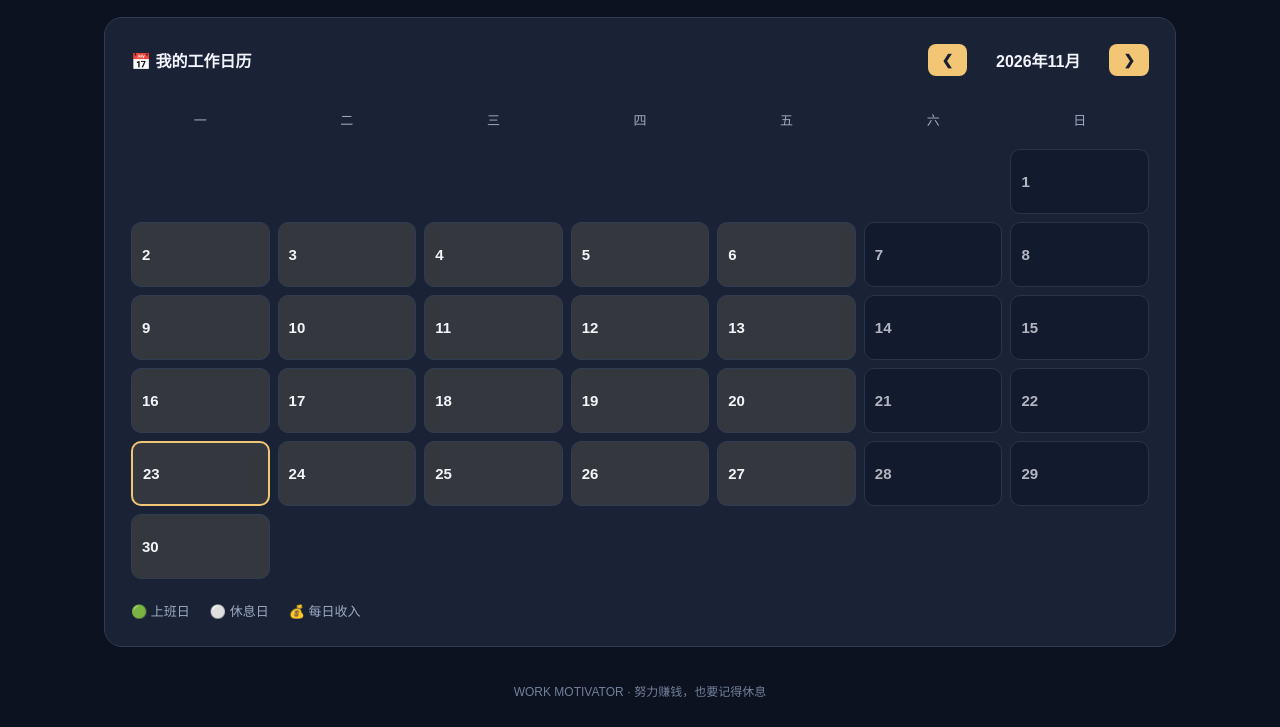
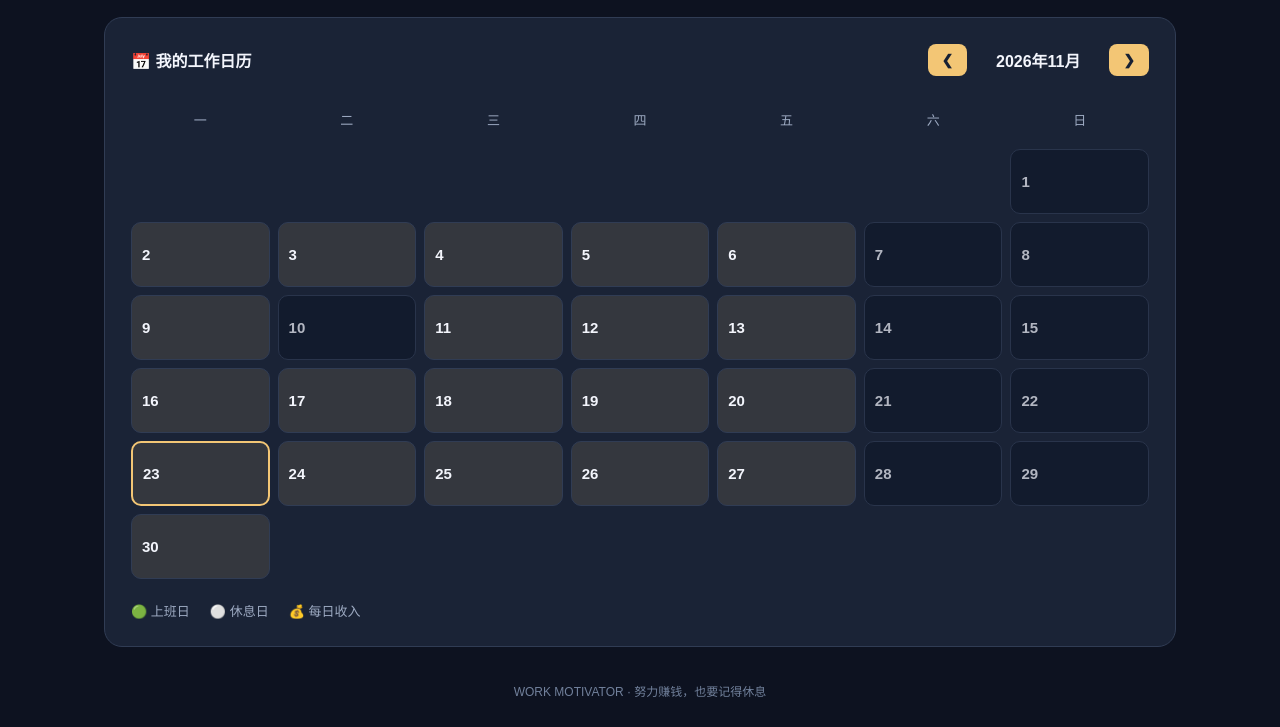
Before and after one commit to sbsvhans-jpg/work-motivator, a plain HTML site: page index.html in a window 1280 px wide. Both pictures are taken after a click on the button "10". Shown: the part 1091-1818 px from the top of the page. Drawn offline with Linux system fonts and the light colour scheme.

Commit message:
Update index.html

```diff
--- a/index.html
+++ b/index.html
@@ -814,12 +814,53 @@ function renderWorkCalendar() {
     dayCell.type = "button";
     dayCell.className = "calendar-day";
 
-    // Default: Monday-Friday workdays
-    if (weekday === 0 || weekday === 6) {
-      dayCell.classList.add("restday");
-    } else {
-      dayCell.classList.add("workday");
-    }
+
+    // Read saved status or use weekday default
+    const dateKey = getCalendarDateKey(year, month, day);
+    const savedRecord = calendarRecords[dateKey];
+
+    const defaultStatus =
+      weekday === 0 || weekday === 6
+        ? "restday"
+        : "workday";
+
+    const savedStatus =
+      savedRecord &&
+      (savedRecord.status === "workday" ||
+       savedRecord.status === "restday")
+        ? savedRecord.status
+        : null;
+
+    const currentStatus = savedStatus || defaultStatus;
+
+    dayCell.classList.add(currentStatus);
+
+    // Click a date to toggle its work status
+    dayCell.addEventListener("click", function () {
+      const nextStatus =
+        dayCell.classList.contains("workday")
+          ? "restday"
+          : "workday";
+
+      const previousRecord = calendarRecords[dateKey];
+
+      calendarRecords[dateKey] = {
+        ...(previousRecord &&
+          typeof previousRecord === "object" &&
+          !Array.isArray(previousRecord)
+            ? previousRecord
+            : {}),
+        status: nextStatus
+      };
+
+      if (!saveCalendarRecords()) {
+        alert("日历记录保存失败，请检查浏览器储存空间。");
+        return;
+      }
+
+      renderWorkCalendar();
+    });
+
 
     // Highlight today
     if (
```
